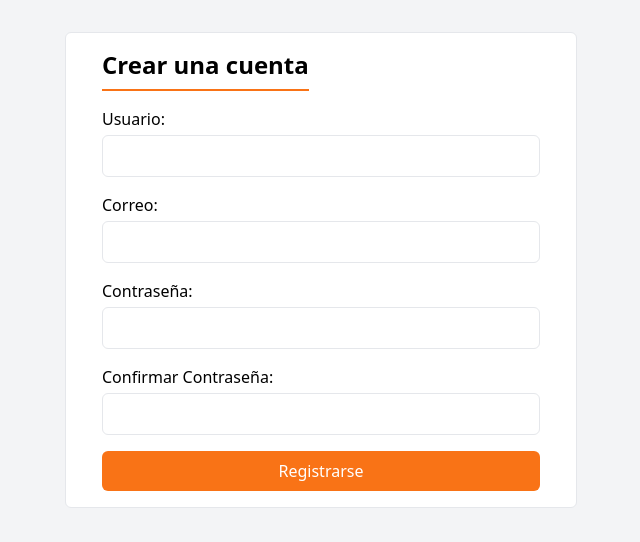
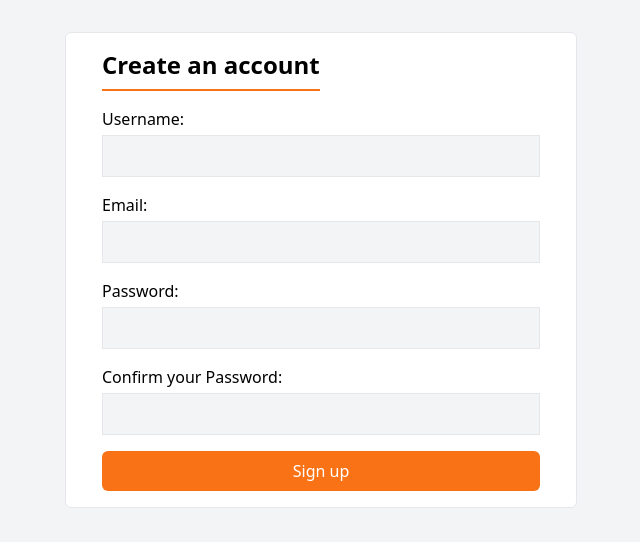
Before and after one commit to jesusromanm99/product-manager-front, a React (Vite) app: page /sign-up in a window 1280 px wide. Shown: the top 542 px of the page, without its empty margins (319-959 px from the left). Built offline with nearby package versions, Linux system fonts and the light colour scheme.

Commit message:
Protected routes

```diff
--- a/src/App.tsx
+++ b/src/App.tsx
@@ -1,7 +1,11 @@
 import RootRoutes from "./components/RootRoutes";
 
 function App() {
-  return <RootRoutes />;
+  return (
+    <>
+      <RootRoutes />
+    </>
+  );
 }
 
 export default App;
--- /dev/null
+++ b/src/components/LoginRoutes.tsx
@@ -0,0 +1,15 @@
+import { Routes, Route } from "react-router-dom";
+import LoginPage from "../pages/user/LoginPage";
+//import ListUserPage from "../pages/user/ListUserPage";
+import CreateUserPage from "../pages/user/CreateUserPage";
+
+function LoginRoutes() {
+  return (
+    <Routes>
+      <Route path='/login' element={<LoginPage />} />
+      <Route path='/sign-up' element={<CreateUserPage />} />
+    </Routes>
+  );
+}
+
+export default LoginRoutes;
--- a/src/components/NavBar.tsx
+++ b/src/components/NavBar.tsx
@@ -1,12 +1,29 @@
 import React from "react";
-function NavBar() {
+import { Link } from "react-router-dom";
+function NavBar({ children }: { children: React.ReactNode }) {
+  const hanldeLogOut = () => {
+    console.log("logout");
+  };
   return (
-    <nav className='fixed bg-orange-500 w-screen '>
-      <ul className=''>
-        <li className='text-white'>Users</li>
-        <li className='text-white'>Products</li>
-      </ul>
-    </nav>
+    <div className='h-screen '>
+      <nav className='fixed z-10 top-0 left-0 bg-orange-500 w-screen  '>
+        <ul className=' flex justify-end gap-3 max-w-5xl py-2  mx-auto'>
+          <li className='text-white font-semibold hover:underline hover:cursor-pointer'>
+            <Link to={"/users"}>Users</Link>
+          </li>
+          <li className='text-white font-semibold hover:underline hover:cursor-pointer'>
+            <Link to={"/products"}>Products</Link>
+          </li>
+          <li
+            onClick={hanldeLogOut}
+            className='text-white font-semibold hover:underline hover:cursor-pointer'
+          >
+            Log out
+          </li>
+        </ul>
+      </nav>
+      <div className='relative top-10'>{children}</div>
+    </div>
   );
 }
 
--- /dev/null
+++ b/src/components/ProtectedRoutes.tsx
@@ -0,0 +1,20 @@
+import React from "react";
+import { Route, Routes } from "react-router-dom";
+import ListUserPage from "../pages/user/ListUserPage";
+import ProductListPage from "../pages/product/ProductListPage";
+import EditProductPage from "../pages/product/EditProductPage";
+import NavBar from "./NavBar";
+
+function ProtectedRoutes() {
+  return (
+    <NavBar>
+      <Routes>
+        <Route path='/users' element={<ListUserPage />} />
+        <Route path='/products' element={<ProductListPage />} />
+        <Route path='/products/:id' element={<EditProductPage />} />
+      </Routes>
+    </NavBar>
+  );
+}
+
+export default ProtectedRoutes;
--- a/src/components/RootRoutes.tsx
+++ b/src/components/RootRoutes.tsx
@@ -1,18 +1,16 @@
-import { Routes, Route } from "react-router-dom";
+//import ListUserPage from "../pages/user/ListUserPage";
+import ProtectedRoutes from "./ProtectedRoutes";
+//import LoginRoutes from "./LoginRoutes";
+import { Route, Routes } from "react-router-dom";
 import LoginPage from "../pages/user/LoginPage";
-//import ListUserPage from "../pages/user/ListUserPage";
 import CreateUserPage from "../pages/user/CreateUserPage";
-import ListUserPage from "../pages/user/ListUserPage";
-import ProductListPage from "../pages/product/ProductListPage";
-import EditProductPage from "../pages/product/EditProductPage";
+
 function RootRoutes() {
   return (
     <Routes>
       <Route path='/login' element={<LoginPage />} />
       <Route path='/sign-up' element={<CreateUserPage />} />
-      <Route path='/users' element={<ListUserPage />} />
-      <Route path='/products' element={<ProductListPage />} />
-      <Route path='/products/:id' element={<EditProductPage />} />
+      <Route path='*' element={<ProtectedRoutes />} />
     </Routes>
   );
 }
--- a/src/pages/user/CreateUserPage.tsx
+++ b/src/pages/user/CreateUserPage.tsx
@@ -31,11 +31,11 @@ const CreateUserPage = () => {
 
   return (
     <PageContainer maxW='max-w-lg'>
-      <PageTitle title='Crear una cuenta' />
+      <PageTitle title='Create an account' />
       <form onSubmit={handleSubmit} className='space-y-4'>
         <div>
           <label htmlFor='username' className='block mb-1'>
-            Usuario:
+            Username:
           </label>
           <input
             type='text'
@@ -43,13 +43,13 @@ const CreateUserPage = () => {
             name='username'
             value={formData.username}
             onChange={handleChange}
-            className='w-full px-4 py-2 border rounded-md focus:outline-none focus:border-blue-500'
+            className='w-full px-3 py-2 border bg-gray-100'
             required
           />
         </div>
         <div>
           <label htmlFor='email' className='block mb-1'>
-            Correo:
+            Email:
           </label>
           <input
             type='email'
@@ -57,13 +57,13 @@ const CreateUserPage = () => {
             name='email'
             value={formData.email}
             onChange={handleChange}
-            className='w-full px-4 py-2 border rounded-md focus:outline-none focus:border-blue-500'
+            className='w-full px-3 py-2 border bg-gray-100'
             required
           />
         </div>
         <div>
           <label htmlFor='password' className='block mb-1'>
-            Contraseña:
+            Password:
           </label>
           <input
             type='password'
@@ -71,13 +71,13 @@ const CreateUserPage = () => {
             name='password'
             value={formData.password}
             onChange={handleChange}
-            className='w-full px-4 py-2 border rounded-md focus:outline-none focus:border-blue-500'
+            className='w-full px-3 py-2 border bg-gray-100'
             required
           />
         </div>
         <div>
           <label htmlFor='passwordConfirmation' className='block mb-1'>
-            Confirmar Contraseña:
+            Confirm your Password:
           </label>
           <input
             type='password'
@@ -85,7 +85,7 @@ const CreateUserPage = () => {
             name='passwordConfirmation'
             value={formData.passwordConfirmation}
             onChange={handleChange}
-            className='w-full px-4 py-2 border rounded-md focus:outline-none focus:border-blue-500'
+            className='w-full px-3 py-2 border bg-gray-100'
             required
           />
         </div>
@@ -94,7 +94,7 @@ const CreateUserPage = () => {
             type='submit'
             className='w-full bg-orange-500 text-white py-2 rounded-md hover:bg-orange-600'
           >
-            Registrarse
+            Sign up
           </button>
         </div>
       </form>
--- a/src/pages/user/LoginPage.tsx
+++ b/src/pages/user/LoginPage.tsx
@@ -1,11 +1,14 @@
 import React, { useState } from "react";
 import { login } from "../../utils/service";
+import { Link, useNavigate } from "react-router-dom";
 
 function LoginPage() {
   const [username, setUsername] = useState("");
   const [password, setPassword] = useState("");
+  const navigate = useNavigate();
   const handleLogin = async (event: React.FormEvent) => {
     event.preventDefault();
+    navigate("/users", { replace: true });
     try {
       const result = await login({ username, password });
       console.log(result);
@@ -17,12 +20,12 @@ function LoginPage() {
     <section className='flex justify-center items-center h-screen w-screen '>
       <div className='bg-white border rounded-md w-1/3 px-10 py-8 '>
         <h1 className='text-xl font-semibold inline-block border-b-2 border-b-orange-500 mb-5'>
-          Iniciar Sesión
+          Sing in to your account
         </h1>
         <form className='space-y-4 ' onSubmit={handleLogin}>
           <div className='flex flex-col gap-3'>
             <label htmlFor='username' className='text-gray-700 font-semibold'>
-              Usuario
+              Username
             </label>
             <input
               type='text'
@@ -30,13 +33,13 @@ function LoginPage() {
               value={username}
               onChange={(e) => setUsername(e.target.value)}
               required
-              placeholder='Ingrese su usuario'
+              placeholder=''
               className='px-3 py-2 border bg-gray-200'
             />
           </div>
           <div className='flex flex-col gap-3'>
             <label htmlFor='password' className='text-gray-700 font-semibold'>
-              Contraseña
+              Password
             </label>
             <input
               type='password'
@@ -44,16 +47,22 @@ function LoginPage() {
               value={password}
               onChange={(e) => setPassword(e.target.value)}
               required
-              placeholder='Ingrese su contraseña'
+              placeholder=''
               className='px-3 py-2 border bg-gray-200'
             />
           </div>
           <button
             type='submit'
-            className='inline-block bg-orange-500 text-white font-bold px-4 py-2 rounded-sm mx-auto'
+            className='w-full bg-orange-500 text-white font-bold px-4 py-2 rounded-sm'
           >
-            Iniciar Sesión
+            Sign in
           </button>
+          <p className='text-sm  text-gray-500 '>
+            Don’t have an account yet?{" "}
+            <Link to='/sign-up' className='font-medium text-orange-500 hover:underline '>
+              Sign up
+            </Link>
+          </p>
         </form>
       </div>
     </section>
```
